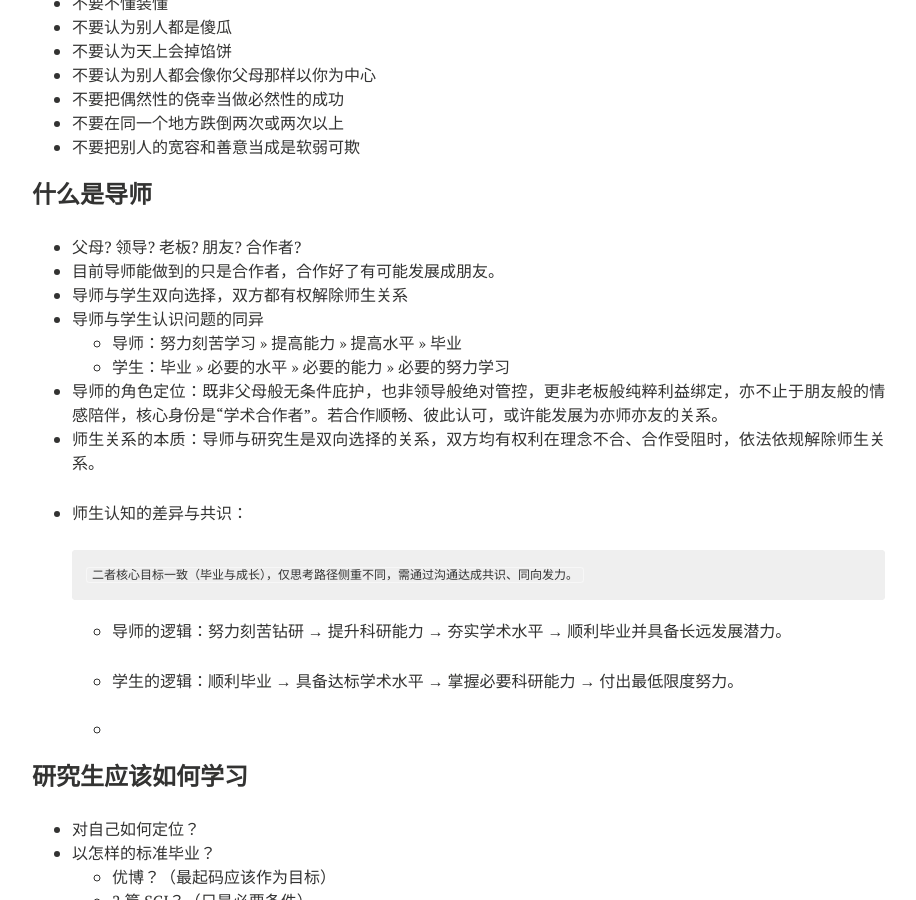
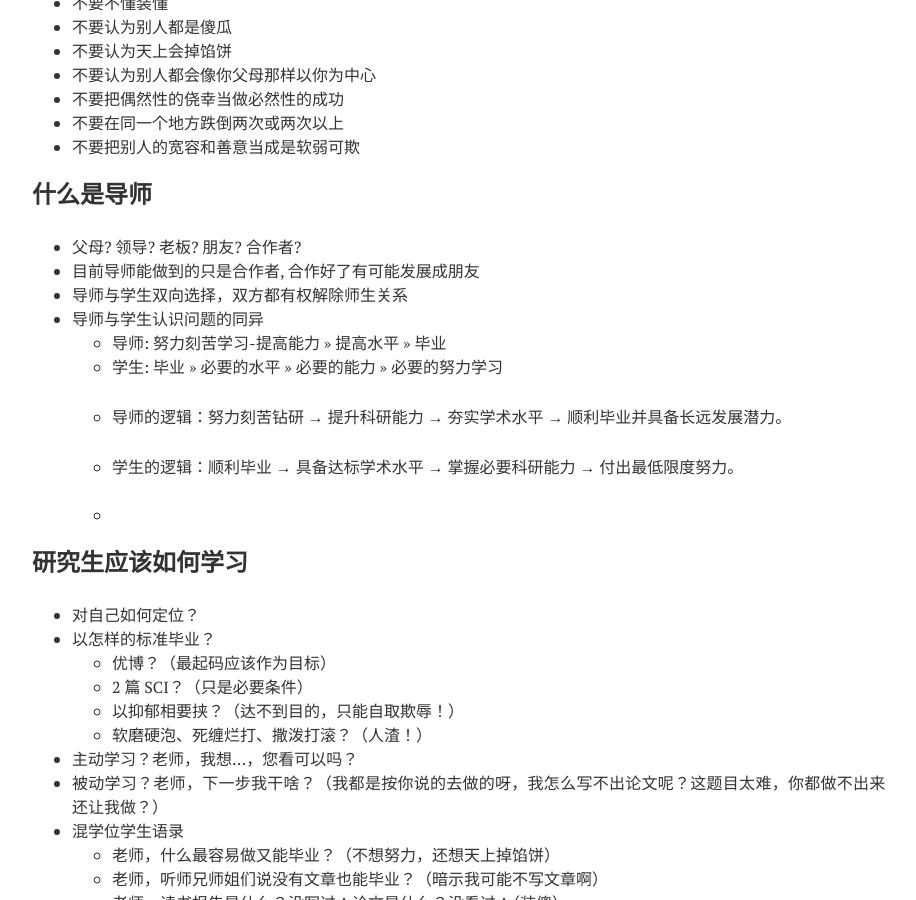
Before and after one commit to xianchaoxiu/xianchaoxiu.github.io, a Jekyll site: the page built from chinese/reading/how/index.md, in a window 1280 px wide and 900 px high, scrolled down 506 px. Shown: the whole window, without its empty margins (288-1204 px from the left). Built offline with Jekyll 4.4.1, drawn with Linux system fonts in a browser that asks for light colours; nearby versions of some CDN libraries.

Commit message:
Update index.md

```diff
--- a/chinese/reading/how/index.md
+++ b/chinese/reading/how/index.md
@@ -31,19 +31,12 @@ share: false
 
 ### 什么是导师
 * 父母? 领导? 老板? 朋友? 合作者?
-* 目前导师能做到的只是合作者，合作好了有可能发展成朋友。
+* 目前导师能做到的只是合作者, 合作好了有可能发展成朋友
 * 导师与学生双向选择，双方都有权解除师生关系
 * 导师与学生认识问题的同异
-  - 导师：努力刻苦学习 >> 提高能力 >> 提高水平 >> 毕业
-  - 学生：毕业 >> 必要的水平 >> 必要的能力 >> 必要的努力学习
+  - 导师: 努力刻苦学习-提高能力 >> 提高水平 >> 毕业
+  - 学生: 毕业 >> 必要的水平 >> 必要的能力 >> 必要的努力学习
 
-
-- 导师的角色定位：既非父母般无条件庇护，也非领导般绝对管控，更非老板般纯粹利益绑定，亦不止于朋友般的情感陪伴，核心身份是“学术合作者”。若合作顺畅、彼此认可，或许能发展为亦师亦友的关系。
-- 师生关系的本质：导师与研究生是双向选择的关系，双方均有权利在理念不合、合作受阻时，依法依规解除师生关系。
-
-- 师生认知的差异与共识：
-
-        二者核心目标一致（毕业与成长），仅思考路径侧重不同，需通过沟通达成共识、同向发力。
 
 
   - 导师的逻辑：努力刻苦钻研 → 提升科研能力 → 夯实学术水平 → 顺利毕业并具备长远发展潜力。
```
